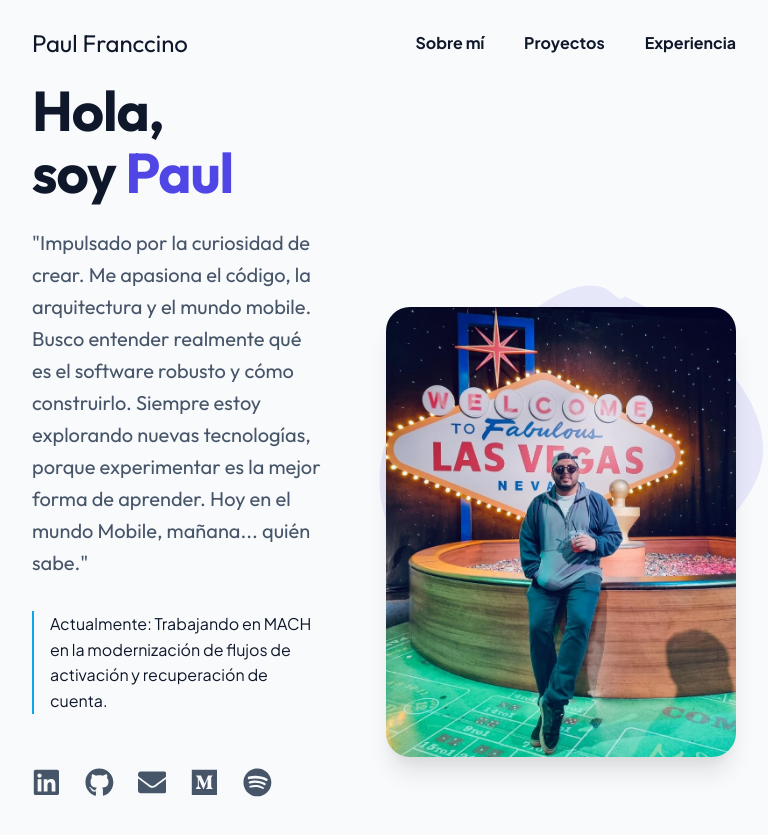
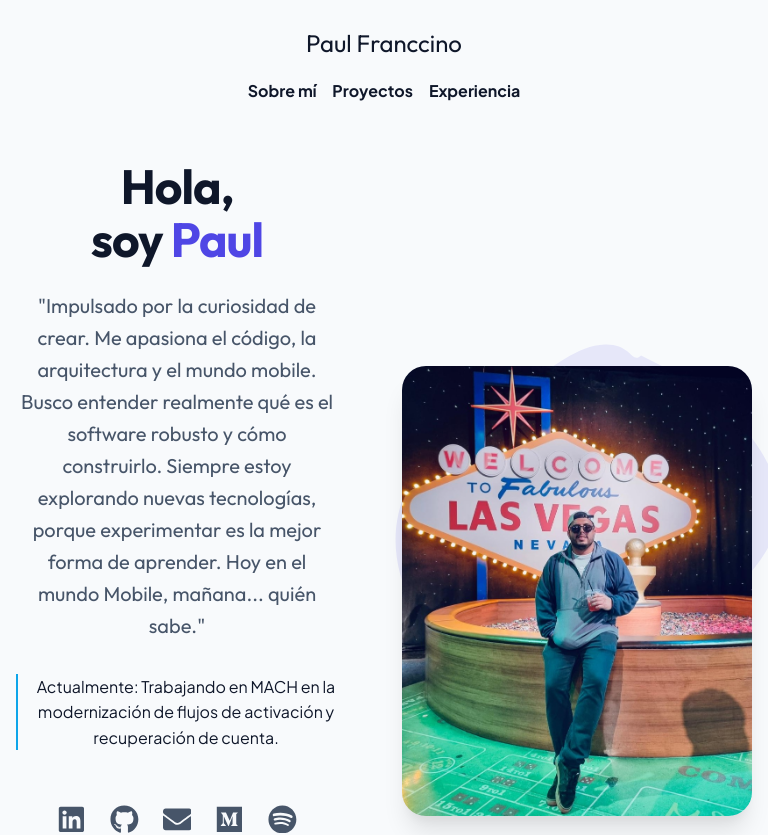
Before and after one commit to pfranccino/portfolio, a React (Vite) app: page / in a window 768 px wide. Shown: the top 835 px of the page. Built offline with nearby package versions, Linux system fonts and the light colour scheme.

Commit message:
Design: Fix mobile overlap (Hero padding) and remove syntax error

```diff
--- a/src/components/Header.jsx
+++ b/src/components/Header.jsx
@@ -23,12 +23,12 @@ const Header = () => {
       backgroundColor: scrolled ? 'rgba(255, 255, 255, 0.95)' : 'transparent',
       backdropFilter: scrolled ? 'blur(10px)' : 'none',
     }}>
-      <div className="container" style={{ display: 'flex', justifyContent: 'space-between', alignItems: 'center' }}>
+      <div className="container header-content" style={{ display: 'flex', justifyContent: 'space-between', alignItems: 'center' }}>
         <a href="#" style={{ fontFamily: 'var(--font-heading)', fontSize: '1.5rem', color: 'var(--text-primary)' }}>
           Paul Franccino
         </a>
         <nav>
-          <ul style={{ display: 'flex', listStyle: 'none', gap: '2.5rem' }}>
+          <ul className="nav-list" style={{ display: 'flex', listStyle: 'none', gap: '2.5rem' }}>
             <li><a href="#about" style={{ fontSize: '1rem', fontWeight: '700', color: 'var(--text-primary)' }}>Sobre mí</a></li>
             <li><a href="#projects" style={{ fontSize: '1rem', fontWeight: '700', color: 'var(--text-primary)' }}>Proyectos</a></li>
             <li><a href="#experience" style={{ fontSize: '1rem', fontWeight: '700', color: 'var(--text-primary)' }}>Experiencia</a></li>
--- a/src/components/Hero.jsx
+++ b/src/components/Hero.jsx
@@ -4,22 +4,11 @@ import profileImage from '../assets/profile.jpg';
 
 const Hero = () => {
     return (
-        <section style={{
-            minHeight: '100vh',
-            display: 'flex',
-            alignItems: 'center',
-            paddingTop: '80px',
-            position: 'relative',
-            overflow: 'hidden'
-        }}>
-            <div className="container" style={{
-                display: 'grid',
-                gridTemplateColumns: '1fr 1fr',
-                gap: '4rem',
-                alignItems: 'center'
-            }}>
+
+        <section className="hero-section">
+            <div className="container hero-grid">
                 {/* Left Column: Text */}
-                <div className="animate-fade-in" style={{ zIndex: 2 }}>
+                <div className="animate-fade-in hero-content" style={{ zIndex: 2 }}>
                     <h1 style={{
                         fontSize: 'clamp(3.5rem, 6vw, 5.5rem)',
                         lineHeight: '1.1',
@@ -52,7 +41,7 @@ const Hero = () => {
                     </p>
 
                     {/* Social Icons */}
-                    <div style={{ display: 'flex', gap: '1.5rem', alignItems: 'center' }}>
+                    <div className="hero-socials" style={{ display: 'flex', gap: '1.5rem', alignItems: 'center' }}>
                         <a href={profile.social.linkedin} target="_blank" rel="noopener noreferrer"
                             style={{ fontSize: '1.8rem', color: 'var(--text-secondary)' }}
                             onMouseEnter={(e) => e.currentTarget.style.color = '#0077B5'}
--- a/src/index.css
+++ b/src/index.css
@@ -99,3 +99,70 @@ a {
   box-shadow: var(--card-shadow-hover);
   border-color: var(--accent-color);
 }
+
+/* Responsive Styles */
+.hero-section {
+  min-height: 100vh;
+  display: flex;
+  align-items: center;
+  padding-top: 80px;
+  position: relative;
+  overflow: hidden;
+}
+
+.hero-grid {
+  display: grid;
+  grid-template-columns: 1fr;
+  gap: 3rem;
+  align-items: center;
+}
+
+@media (min-width: 768px) {
+  .hero-grid {
+    grid-template-columns: 1fr 1fr;
+    gap: 4rem;
+  }
+}
+
+@media (max-width: 768px) {
+  .hero-section {
+    padding-top: 160px;
+    /* Increased to clear stacked header */
+    align-items: flex-start;
+    /* Prevent centering from pushing it up */
+  }
+
+  .container {
+    padding: 0 var(--spacing-md);
+  }
+
+  .section-title {
+    font-size: 2rem;
+  }
+
+  h1 {
+    font-size: 3rem !important;
+    /* Override clamp slightly if needed */
+  }
+
+  .hero-content {
+    text-align: center;
+    display: flex;
+    flex-direction: column;
+    align-items: center;
+  }
+
+  .hero-socials {
+    justify-content: center;
+  }
+
+  /* Make header stack on mobile */
+  .header-content {
+    flex-direction: column;
+    gap: 1rem;
+  }
+
+  .nav-list {
+    gap: 1rem !important;
+  }
+}
```
